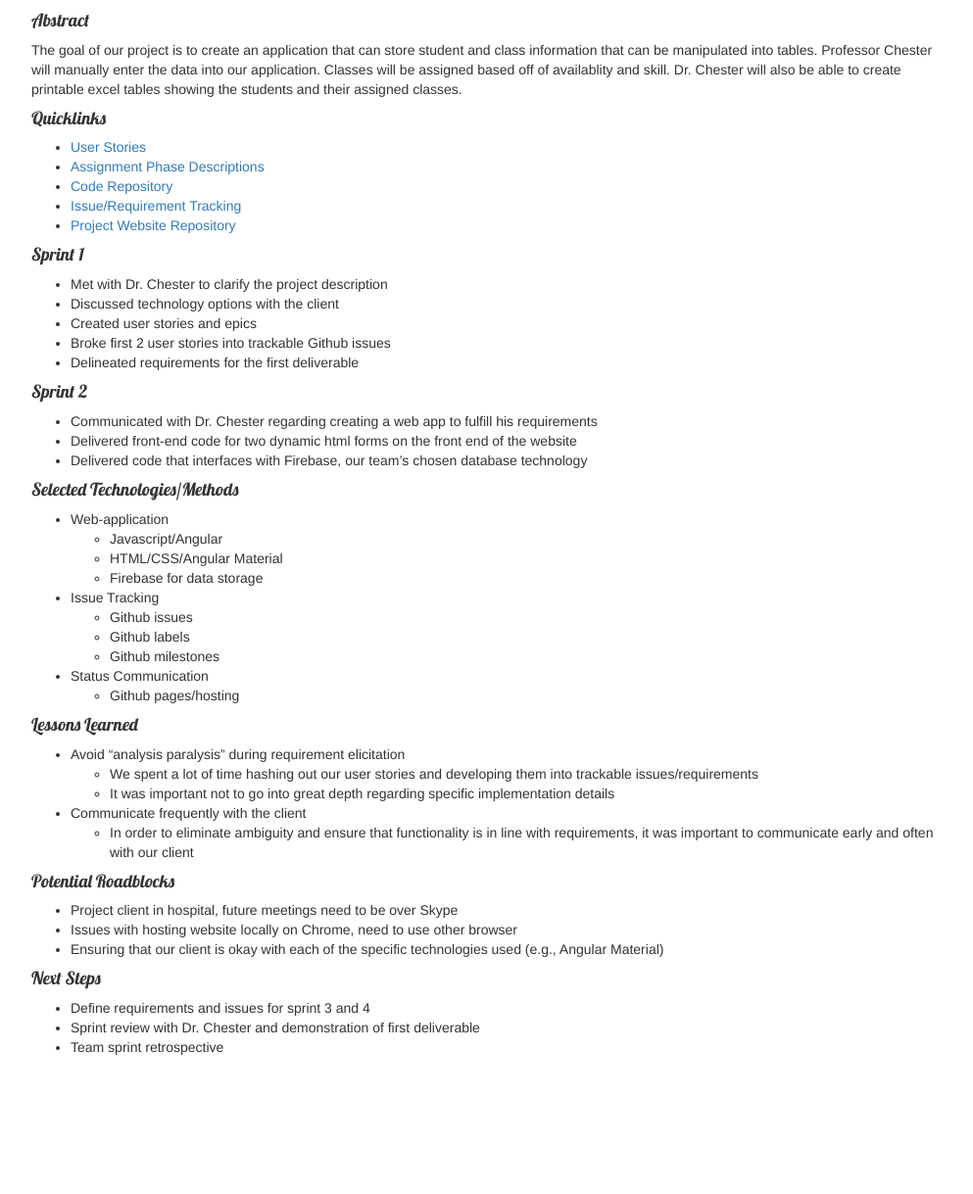
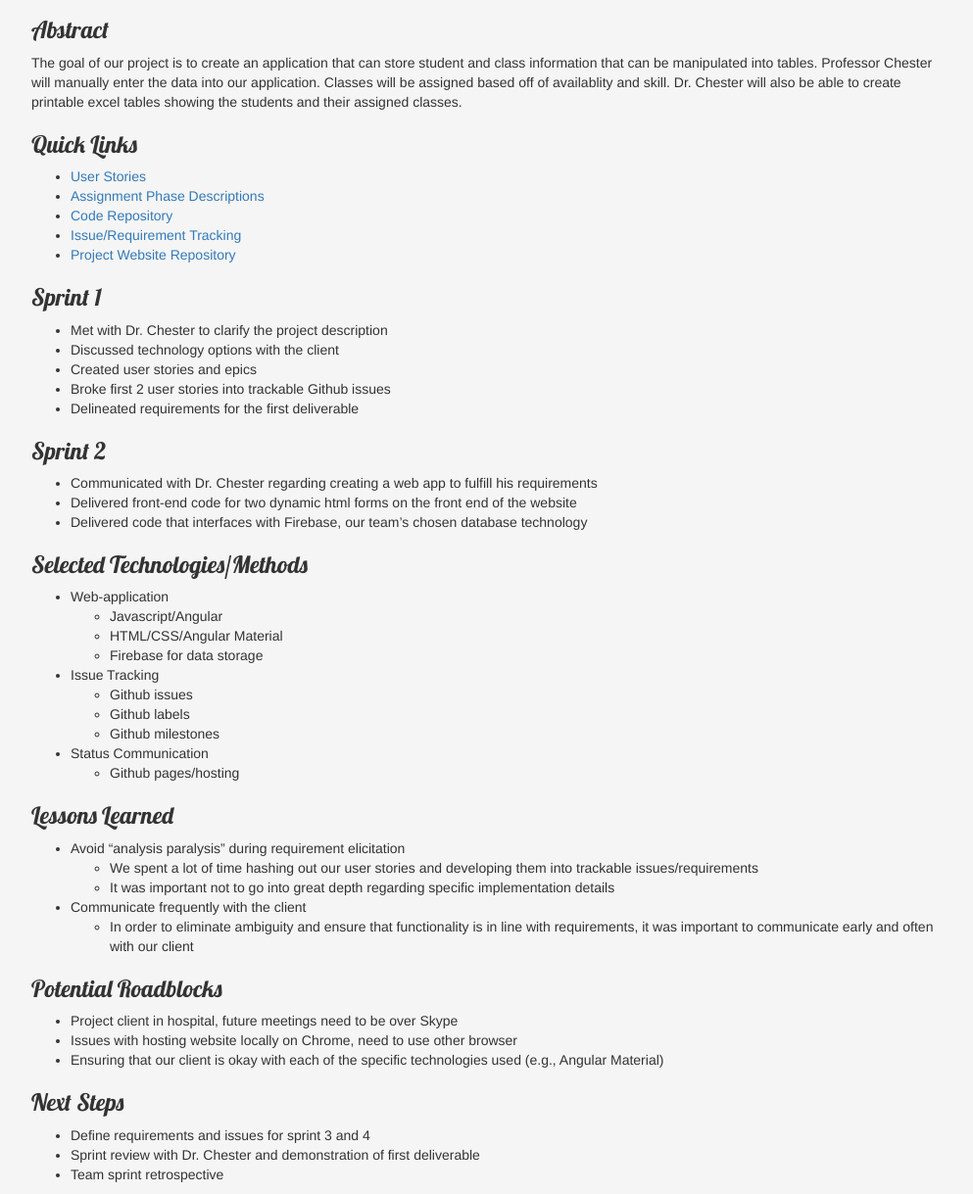
Before and after one commit to cbubel/CISC475-Project-Website, a plain HTML site: page index.html in a window 1280 px wide. Shown: the part 139-1358 px from the top of the page at 98% size, without its empty margins (143-1136 px from the left). Before the commit the page ends 1228 px from the top, so only its background shows below. Drawn offline with nearby package versions, Linux system fonts and the light colour scheme.

Commit message:
Updated styles

```diff
--- a/index.html
+++ b/index.html
@@ -10,7 +10,7 @@
 <body>
 	<div class="container">
 		<div class="page-header">
-			<h4>Team 4</h4>
+			<h3>Team 4</h3>
 			<p>
 			Chris Bubel, Natalie Lane, Jake Papineau, Zachary Senzer, and Matt Spicer
 			<br />
@@ -18,7 +18,7 @@
 			</p>
 		</div>
 
-		<h4>Abstract</h4>
+		<h3>Abstract</h3>
 
 		<p>
 		The goal of our project is to create an application that can store student and
@@ -28,7 +28,7 @@
 		excel tables showing the students and their assigned classes.
 		</p>
 
-		<h4>Quicklinks</h4>
+		<h3>Quick Links</h3>
 
 		<ul>
 			<li><a href="https://drive.google.com/open?id=1TSJ5Vxe8PxaVg50OOBx1muR-eP5yYNKIMotEUE8PA80" target="_blank">User Stories</a></li>
@@ -39,7 +39,7 @@
 		</ul>
 
 
-		<h4>Sprint 1</h4>
+		<h3>Sprint 1</h3>
 
 		<ul>
 			<li>Met with Dr. Chester to clarify the project description</li>
@@ -49,7 +49,7 @@
 			<li>Delineated requirements for the first deliverable</li>
 		</ul>
 
-		<h4>Sprint 2</h4>
+		<h3>Sprint 2</h3>
 
 		<ul>
 			<li>Communicated with Dr. Chester regarding creating a web app to fulfill his requirements</li>
@@ -57,7 +57,7 @@
 			<li>Delivered code that interfaces with Firebase, our team’s chosen database technology</li>
 		</ul>
 
-		<h4>Selected Technologies/Methods</h4>
+		<h3>Selected Technologies/Methods</h3>
 		<ul>
 			<li>Web-application
 				<ul>
@@ -83,7 +83,7 @@
 
 		</ul>
 
-		<h4>Lessons Learned</h4>
+		<h3>Lessons Learned</h3>
 		<ul>
 			<li>Avoid “analysis paralysis” during requirement elicitation
 				<ul>
@@ -99,14 +99,14 @@
 			</li>
 		</ul>
 
-		<h4>Potential Roadblocks</h4>
+		<h3>Potential Roadblocks</h3>
 		<ul>
 			<li>Project client in hospital, future meetings need to be over Skype</li>
 			<li>Issues with hosting website locally on Chrome, need to use other browser</li>
 			<li>Ensuring that our client is okay with each of the specific technologies used (e.g., Angular Material)</li>
 		</ul>
 
-		<h4>Next Steps</h4>
+		<h3>Next Steps</h3>
 		<ul>
 			<li>Define requirements and issues for sprint 3 and 4</li>
 			<li>Sprint review with Dr. Chester and demonstration of first deliverable</li>
--- a/main.css
+++ b/main.css
@@ -1,5 +1,9 @@
 .container {
     width: 960px;
+}
+
+body {
+    background-color: #F5F5F5;
 }
 
 h1, h2, h3, h4, h5, h6 {
```
